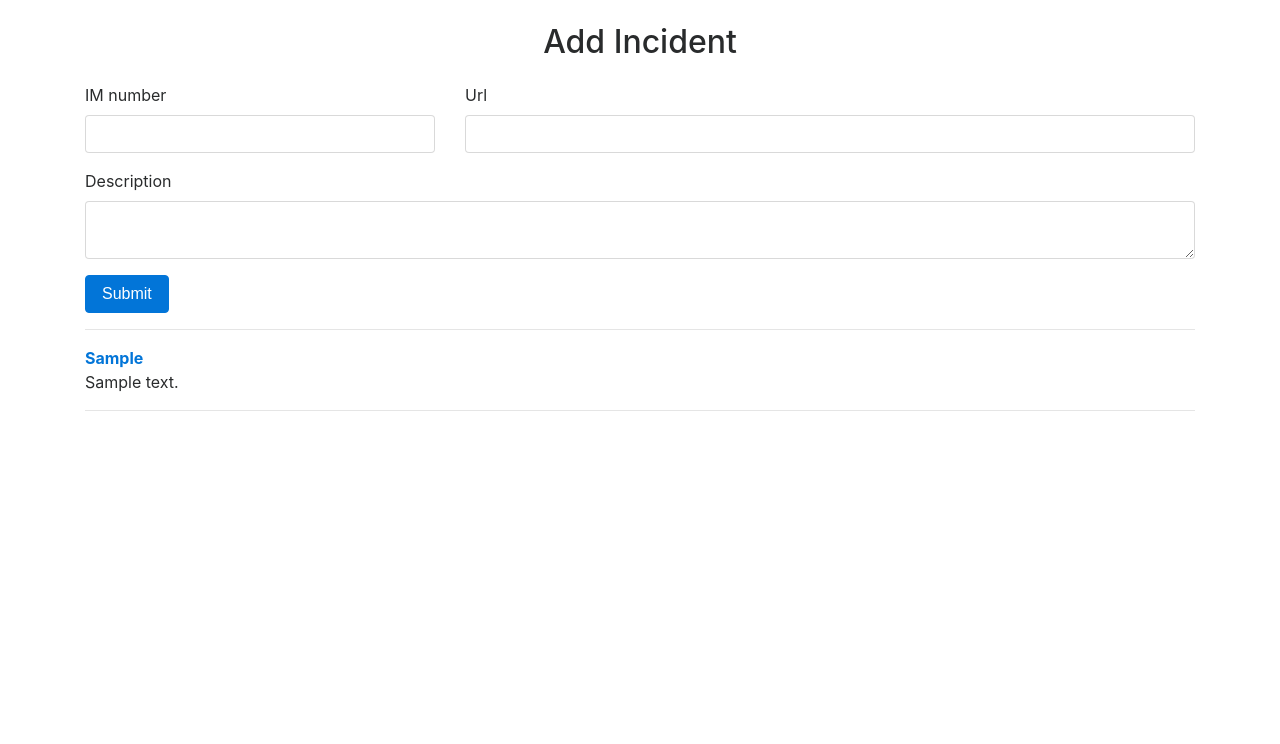
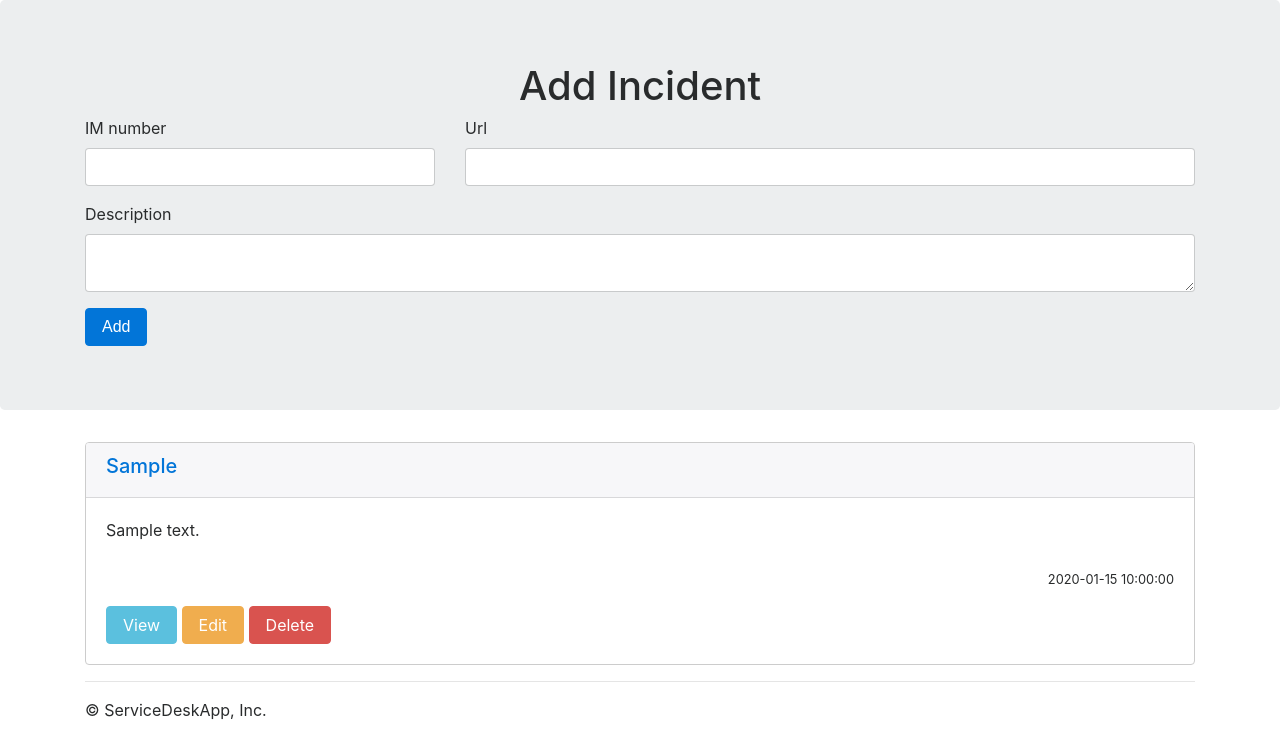
Before and after one commit to Royserg/ServiceDeskApp, a Flask app: page /dashboard in a window 1280 px wide. Shown: the part 56-800 px from the top of the page. Run offline with Flask 2, Linux system fonts and the light colour scheme; tables that the repository leaves empty hold one stand-in row (values such as "Sample post"); some libraries are stand-ins or nearby versions.

Commit message:
building incident view

```diff
--- a/app.py
+++ b/app.py
@@ -5,12 +5,6 @@ import forms
 
 app = Flask(__name__)
 app.secret_key = "big_secret123"
-
-
-
-
-
-
 
 
 # Index Route
@@ -36,6 +30,14 @@ def dashboard():
     return render_template('dashboard.html', form=form, incidents=incidents)
 
 
+# View Incident
+@app.route('/view_incident/<int:incident_id>')
+def view_incident(incident_id):
+    incident = models.Incident.select().where(models.Incident.id ** incident_id).get()
+    return render_template('view_incident.html', incident=incident)
+
+
+
 # App Init
 if __name__ == '__main__':
     models.initialize()
--- a/templates/dashboard.html
+++ b/templates/dashboard.html
@@ -1,9 +1,11 @@
 {% extends 'layout.html' %}
 
-{% block content %}
+{% from 'includes/_formhelpers.html' import render_field %}
 
-<h2 class="mb-4 mt-4 text-center">Add Incident</h2>
-{% from "includes/_formhelpers.html" import render_field %}
+{% block body %}
+<div class="jumbotron">
+  <div class="container">
+    <h1 class="display-5 text-center">Add Incident</h1>
     <form method='POST'>
     {{ form.hidden_tag() }}
         <div class="form-group row">
@@ -18,21 +20,34 @@
             {{ render_field(form.description, class_="form-control" ) }}
         </div>
 
-    <button type="submit" class="btn btn-primary">Submit</button>
+        <button type="submit" class="btn btn-primary btn-md">Add</button>
     </form>
+  </div>
+</div>
+
+{% endblock %}
 
       <hr>
 
+{% block content %}
       {% if incidents.count() == 0 %}
           <h3>No incidents yet</h3>
       {% else %}
           {% for incident in incidents %}
 
-              <dl>
-                  <dt> <a href="{{ incident.url }}" target='_blank'>{{ incident.incident }}</a></dt>
-                  <dd>{{ incident.description  }}</dd>
-              </dl>
-            <hr>
+        <div class="card card-outline-secondary mb-2">
+          <div class="card-header">
+              <h5><a href="{{ incident.url }}" target='_blank'>{{ incident.incident }}</a></h5>
+          </div>
+          <div class="card-block">
+            <p class="card-text mb-4">{{ incident.description  }}</p>
+              <p class="text-right"><small> {{ incident.created_date }} </small></p>
+            <a href="{{ url_for('view_incident', id=incident.id) }}" class="btn btn-info">View</a>
+            <a href="#" class="btn btn-warning">Edit</a>
+            <a href="#" class="btn btn-danger">Delete</a>
+          </div>
+        </div>
+
           {% endfor %}
       {% endif %}
 
--- a/templates/layout.html
+++ b/templates/layout.html
@@ -12,10 +12,21 @@
     <body>
         {% include 'includes/_navbar.html' %}
 
+        {% block body %}{% endblock %}
+
+
         <div class="container">
             {% include 'includes/_messages.html' %}
             {% block content %}{% endblock %}
+
+
+            <hr>
+            <footer class="footer">
+                <p>&copy; ServiceDeskApp, Inc.</p>
+            </footer>
         </div>
+
+
 
 
 
```
Lines whose indentation alone changed are shown as unchanged.
